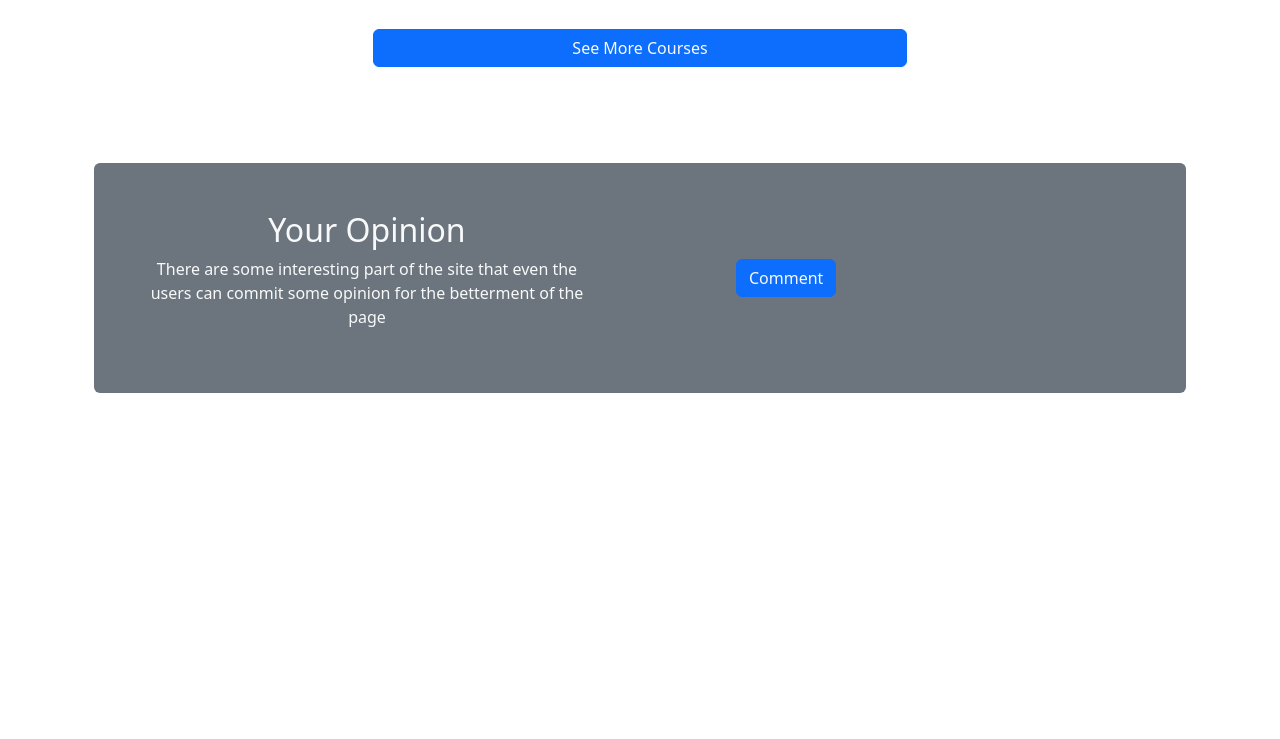
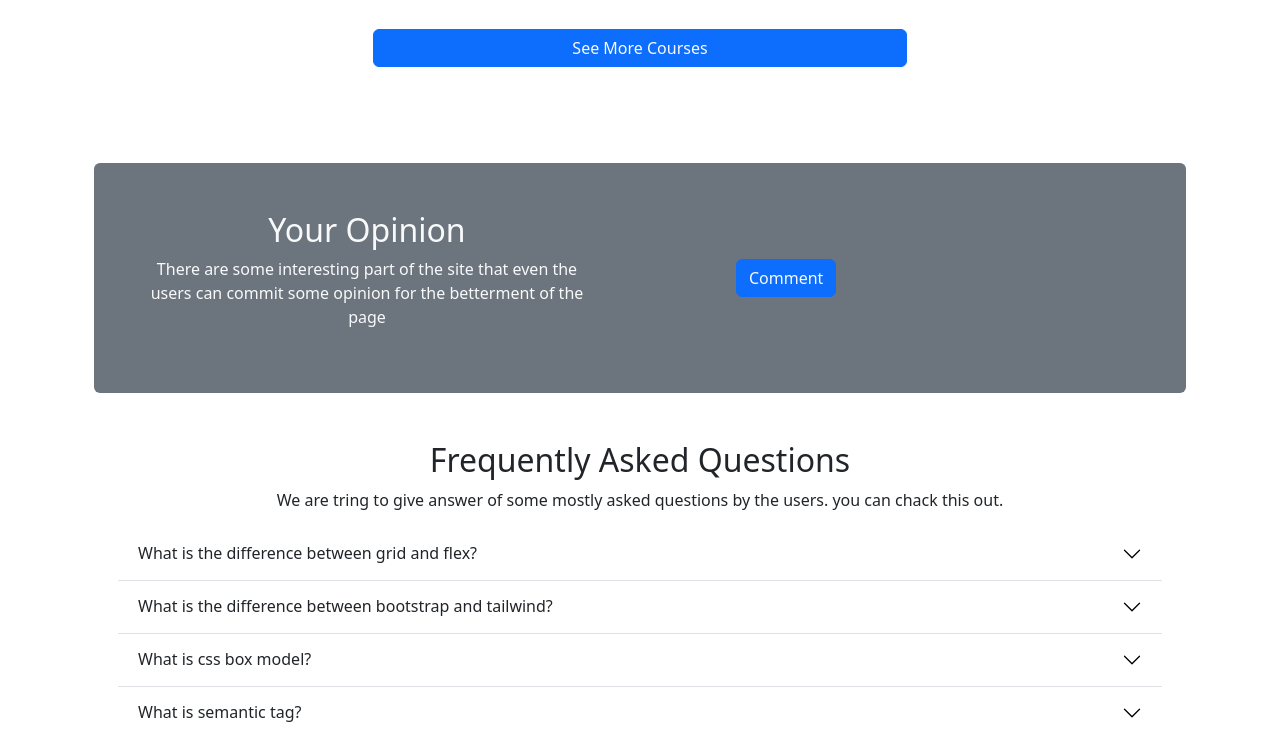
Before and after one commit to rupakbairagi/courses-pro, a plain HTML site: page index.html in a window 1280 px wide. Shown: the part 1472-2211 px from the top of the page. Before the commit the page ends 1913 px from the top, so only its background shows below. Drawn offline with nearby package versions, Linux system fonts and the light colour scheme.

Commit message:
done accordion

```diff
--- a/index.html
+++ b/index.html
@@ -207,7 +207,7 @@
             </section>
             <!-- offered courses ends  -->
 
-            <!-- upinion  -->
+            <!-- upinion starts -->
 
             <section class="mt-5 mb-5">
                 <div class="container bg-secondary mt-5 rounded">
@@ -248,7 +248,60 @@
                     </div>
                 </div>
             </section>
-            <!-- upinion  -->
+            <!-- upinion ends -->
+
+
+            <!-- question part starts here -->
+
+            <section class="container mt-5">
+                <div class="container">
+                  <h2 class="text-center">Frequently Asked Questions</h2>
+                  <p class="text-center"> We are tring to give answer of some mostly asked questions by the users. you can chack this out. </p>
+                </div class=" mt-5 mb-5">
+                <div class=" container accordion accordion-flush" id="accordionFlushExample">
+                  <div class="accordion-item">
+                    <h2 class="accordion-header" id="flush-headingOne">
+                      <button class="accordion-button collapsed" type="button" data-bs-toggle="collapse" data-bs-target="#flush-collapseOne" aria-expanded="false" aria-controls="flush-collapseOne">
+                        What is the difference between grid and flex?
+                      </button>
+                    </h2>
+                    <div id="flush-collapseOne" class="accordion-collapse collapse" aria-labelledby="flush-headingOne" data-bs-parent="#accordionFlushExample">
+                      <div class="accordion-body">Grid is made for two-dimensional layout while Flexbox is for one.This means Flexbox can work on either row or columns at a time, but Grids can work on both. Flexbox, gives you more flexibility while working on either element (row or column).</div>
+                    </div>
+                  </div>
+                  <div class="accordion-item">
+                    <h2 class="accordion-header" id="flush-headingTwo">
+                      <button class="accordion-button collapsed" type="button" data-bs-toggle="collapse" data-bs-target="#flush-collapseTwo" aria-expanded="false" aria-controls="flush-collapseTwo">
+                        What is the difference between bootstrap and tailwind?
+                      </button>
+                    </h2>
+                    <div id="flush-collapseTwo" class="accordion-collapse collapse" aria-labelledby="flush-headingTwo" data-bs-parent="#accordionFlushExample">
+                      <div class="accordion-body">Bootstrap comes with a set of pre-styled responsive, mobile-first components that possess a definite UI kit. Tailwind CSS uses a set of utility classes to create a neat UI with more flexibility and uniqueness.</div>
+                    </div>
+                  </div>
+                  <div class="accordion-item">
+                    <h2 class="accordion-header" id="flush-headingThree">
+                      <button class="accordion-button collapsed" type="button" data-bs-toggle="collapse" data-bs-target="#flush-collapseThree" aria-expanded="false" aria-controls="flush-collapseThree">
+                        What is css box model?
+                      </button>
+                    </h2>
+                    <div id="flush-collapseThree" class="accordion-collapse collapse" aria-labelledby="flush-headingThree" data-bs-parent="#accordionFlushExample">
+                      <div class="accordion-body">In web development, the CSS box model refers to how HTML elements are modeled in browser engines and how the dimensions of those HTML elements are derived from CSS properties. It is a fundamental concept for the composition of HTML webpages.</div>
+                    </div>
+                  </div>
+                  <div class="accordion-item">
+                    <h2 class="accordion-header" id="flush-headingFour">
+                      <button class="accordion-button collapsed" type="button" data-bs-toggle="collapse" data-bs-target="#flush-collapseFour" aria-expanded="false" aria-controls="flush-collapseFour">
+                        What is semantic tag?
+                      </button>
+                    </h2>
+                    <div id="flush-collapseFour" class="accordion-collapse collapse" aria-labelledby="flush-headingFour" data-bs-parent="#accordionFlushExample">
+                      <div class="accordion-body">The HTML semantics refers to the tags that provide meaning to an HTML page rather than just presentation. It makes HTML more comprehensible by better defining the different sections and layout of web pages.</div>
+                    </div>
+                  </div>
+                </div>
+              </section>
+            <!-- question part ends here -->
 
 
 
```
